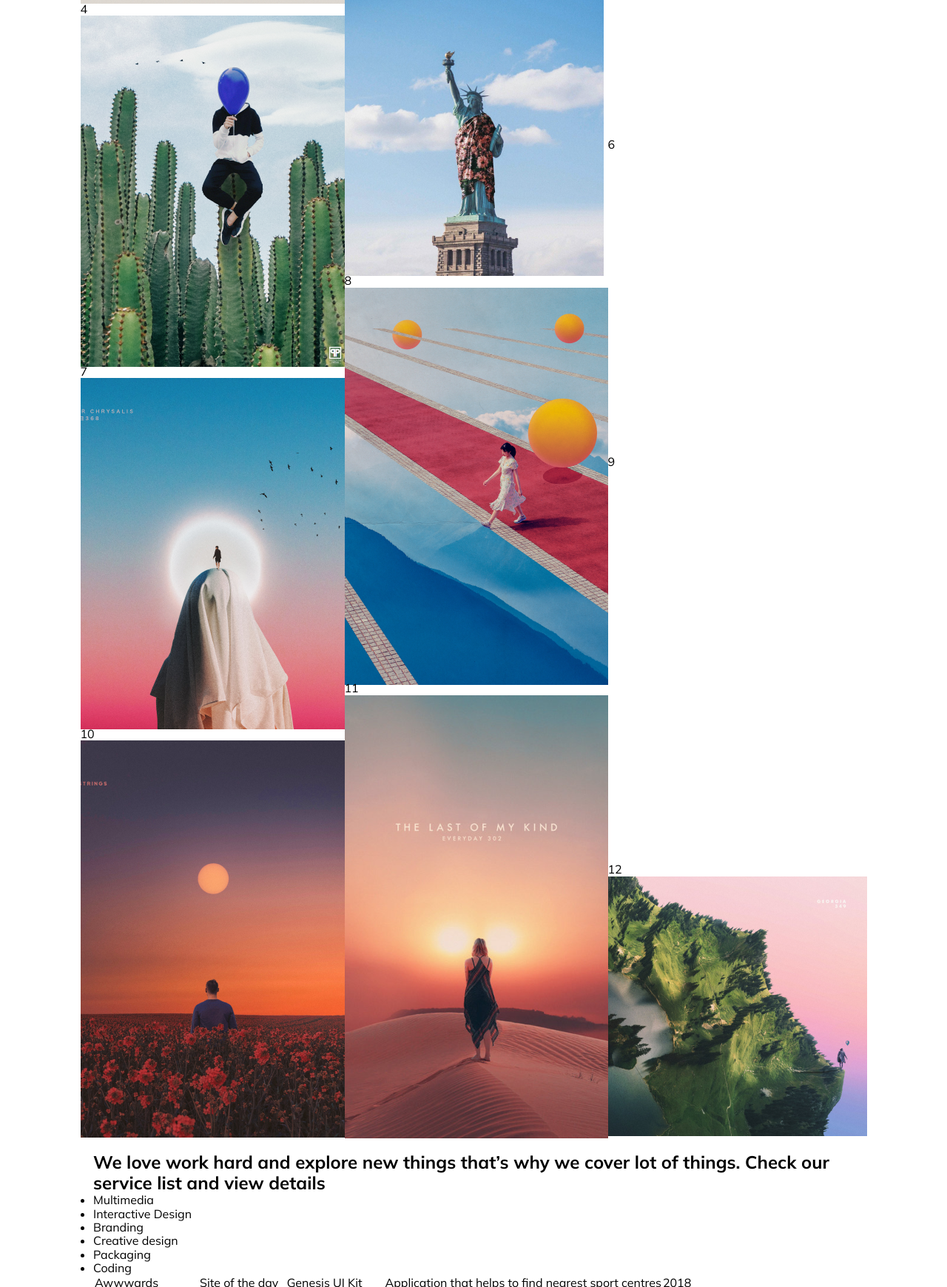
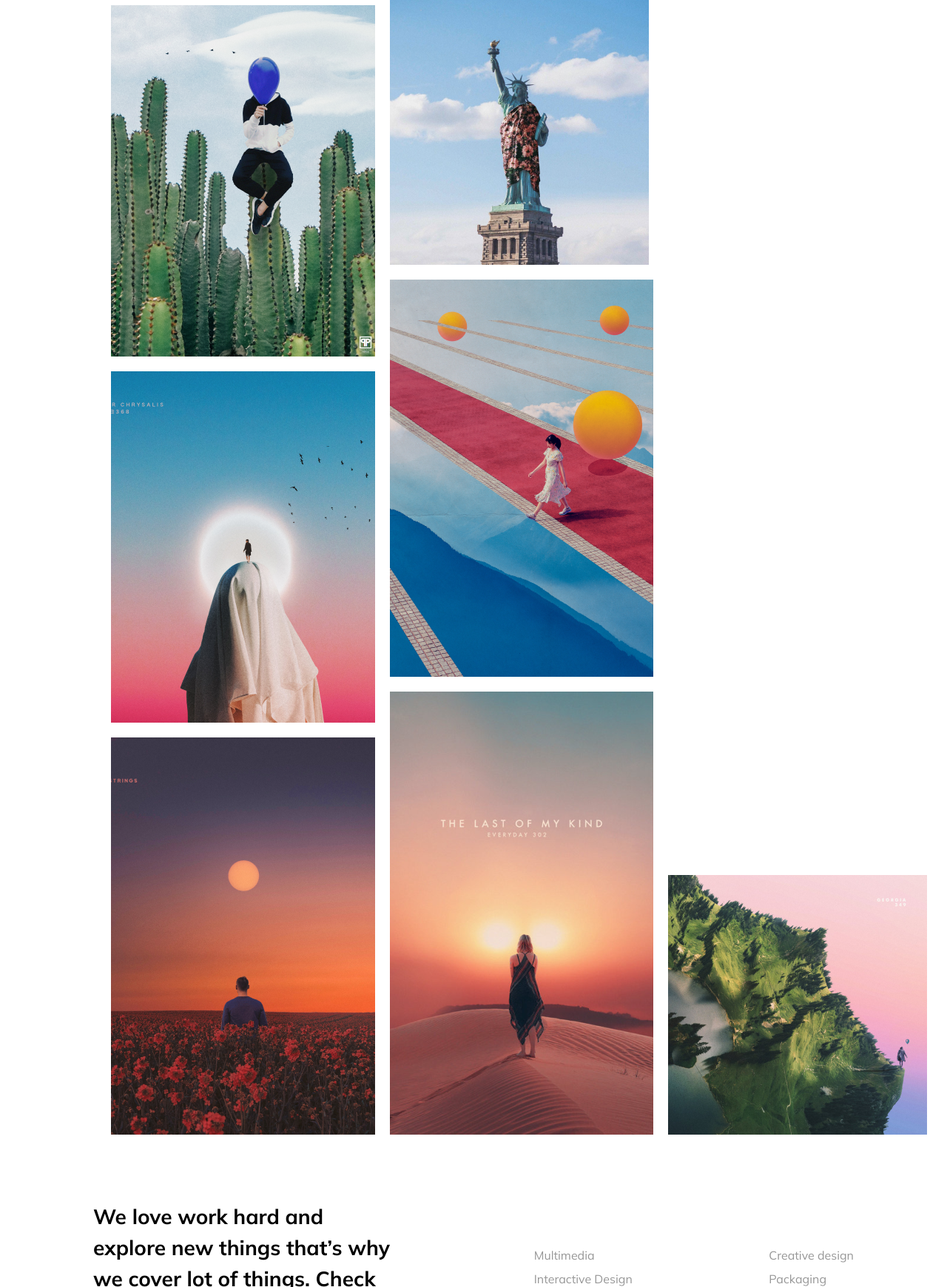
Before and after one commit to LoDeveloper/Genesis, a plain HTML site: page index.html in a window 1280 px wide. Shown: the part 1060-2800 px from the top of the page at 74% size. Drawn offline with Linux system fonts and the light colour scheme.

Commit message:
home page update

```diff
--- a/index.html
+++ b/index.html
@@ -41,18 +41,18 @@
 
         <section class="garid">
             <div class="grid-container">
-                <div class="grid-element-1">1<img src="images/img1.png" alt="Gallery img 1"></div>
-                <div class="grid-element-2">2<img src="images/img2.png" alt="Gallery img 2"></div>
-                <div class="grid-element-3">3<img src="images/Rectangle.png" alt="Blank"></div>
-                <div class="grid-element-4">4<img src="images/img3.png" alt="Gallery img 3"></div>
-                <div class="grid-element-5">5<img src="images/img4.png" alt="Gallery img 4"></div>
-                <div class="grid-element-6">6<img src="images/Rectangle.png" alt="Blank"></div>
-                <div class="grid-element-7">7<img src="images/img5.png" alt="Gallery img 5"></div>
-                <div class="grid-element-8">8<img src="images/img6.png" alt="Gallery img 6"></div>
-                <div class="grid-element-9">9<img src="images/Rectangle.png" alt="Blank"></div>
-                <div class="grid-element-10">10<img src="images/img7.png" alt="Gallery img 7"></div>
-                <div class="grid-element-11">11<img src="images/img8.png" alt="Gallery img 8"></div>
-                <div class="grid-element-12">12<img src="images/img9.png" alt="Gallery img 9"></div>
+                <div class="grid-element-1"><img src="images/img1.png" alt="Gallery img 1"></div>
+                <div class="grid-element-2"><img src="images/img2.png" alt="Gallery img 2"></div>
+                <div class="grid-element-3"><img src="images/Rectangle.png" alt="Blank"></div>
+                <div class="grid-element-4"><img src="images/img3.png" alt="Gallery img 3"></div>
+                <div class="grid-element-5"><img src="images/img4.png" alt="Gallery img 4"></div>
+                <div class="grid-element-6"><img src="images/Rectangle.png" alt="Blank"></div>
+                <div class="grid-element-7"><img src="images/img5.png" alt="Gallery img 5"></div>
+                <div class="grid-element-8"><img src="images/img6.png" alt="Gallery img 6"></div>
+                <div class="grid-element-9"><img src="images/Rectangle.png" alt="Blank"></div>
+                <div class="grid-element-10"><img src="images/img7.png" alt="Gallery img 7"></div>
+                <div class="grid-element-11"><img src="images/img8.png" alt="Gallery img 8"></div>
+                <div class="grid-element-12"><img src="images/img9.png" alt="Gallery img 9"></div>
             </div>
         </section>
 
@@ -73,20 +73,34 @@
         </section>
 
         <section class="awards">
-                <table class="awards-table">
+                <table>
                     <tr>
-                        <td>Awwwards</td>
-                        <td>Site of the day</td>
-                        <td>Genesis UI Kit</td>
-                        <td>Application that helps to find nearest sport centres</td>
-                        <td>2018</td>
+                        <th class="table-title">Awwwards</th>
+                        <td class="table-award">Site of the day</td>
+                        <td class="table-info">Genesis UI Kit</td>
+                        <td class="table-info">Application that helps to find nearest sport centres</td>
+                        <td class="table-year">2018</td>
                     </tr>
                     <tr>
-                        <td>CSSDesignAwards</td>
-                        <td>Best navigation</td>
-                        <td>Genesis Template</td>
-                        <td>Application that helps to find nearest sport centres</td>
-                        <td>2016</td>
+                        <td class="table-award">Best navigation</td>
+                        <td class="table-info">Genesis Template</td>
+                        <td class="table-info">Application that helps to find nearest sport centres</td>
+                        <td class="table-year">2018</td>
+                    </tr>
+                </table>
+                <table>
+                    <tr>
+                        <th class="table-title">CSSDesignAwards</th>
+                        <td class="table-award">Site of the day</td>
+                        <td class="table-info">Genesis UI Kit</td>
+                        <td class="table-info">Application that helps to find nearest sport centres</td>
+                        <td class="table-year">2017</td>
+                    </tr>
+                    <tr>
+                        <td class="table-award">Best navigation</td>
+                        <td class="table-info">Genesis Template</td>
+                        <td class="table-info">Application that helps to find nearest sport centres</td>
+                        <td class="table-year">2016</td>
                     </tr>
                 </table>
         </section>
--- /dev/null
+++ b/styles/scss/_grid-container.scss
@@ -0,0 +1,75 @@
+.grid {
+    display: flex;
+    justify-content: center;
+    width: 100%;
+
+}
+
+.grid-container {
+    display: grid;
+    height: 1960px;
+    grid-template-columns: repeat(3, 1fr);
+    grid-template-rows: repeat(32, 1fr);
+    margin: 24px;
+    gap: 20px;
+}
+
+.grid-element-1 {
+    grid-column: 1 / 2;
+    grid-row: 1 / 8;
+}
+
+.grid-element-2 {
+    grid-column: 2 / 3;
+    grid-row: 1 / 7;
+}
+
+.grid-element-3 {
+    grid-column: 3 / 4;
+    grid-row: 1 / 11;
+}
+
+.grid-element-4 {
+    grid-column: 1 / 2;
+    grid-row: 8 / 16;
+}
+
+.grid-element-5 {
+    grid-column: 2 / 3;
+    grid-row: 7 / 14;
+}
+
+.grid-element-6 {
+    grid-column: 3 / 4;
+    grid-row: 11 / 18;
+}
+
+.grid-element-7 {
+    grid-column: 1 / 2;
+    grid-row: 16 / 24;
+}
+
+.grid-element-8 {
+    grid-column: 2 / 3;
+    grid-row: 14 / 23;
+}
+
+.grid-element-9 {
+    grid-column: 3 / 4;
+    grid-row: 18 / 27;
+}
+
+.grid-element-10 {
+    grid-column: 1 / 2;
+    grid-row: 24 / 32;
+}
+
+.grid-element-11 {
+    grid-column: 2 / 3;
+    grid-row: 23 / 32;
+}
+
+.grid-element-12 {
+    grid-column: 3 / 4;
+    grid-row: 27 / 32;
+}
--- a/styles/scss/index.scss
+++ b/styles/scss/index.scss
@@ -54,77 +54,72 @@
 
 /* Grid section */
 
+@import 'grid-container';
 
-.grid {
+/* Services section */
+
+.services {
     display: flex;
+    justify-content: space-between;
+    align-items: center;
+    margin-top: 90px;
+    margin-bottom: 100px;
+
+        h2 {
+            font-size: 28px;
+            font-weight: bold;
+            width: 40%;
+            text-align: start;
+            line-height: 1.5;
+        }
+
+        .service-list {
+            color: $secondaryColor;
+            list-style: none;
+            line-height: 2;
+        }
+}
+
+/*Awards section */
+
+.awards {
+    width: 100%;
+
+}
+
+table {
+    display: flex;
+    justify-content: space-evenly;
+    flex-direction: column;
+}
+
+.table-title {
+    text-align: left;
+    width: 30%;
+    font-size: 22px;
+    font-weight: bold;
 }
 
 
-.grid-container {
-    display: grid;
-    justify-content: center;
-    height: 1960px;
-    grid-template-columns: repeat(3, 1fr);
-    grid-template-rows: repeat(32, 1fr);
-    margin: 24px;
+tr {
+    width: 70%;
+    display: flex;
+    justify-content: flex-end;
+
+
+        .table-award {
+            width: 10%;
+            font-weight: bold;
+            font-size: 18px;
         }
 
-.grid-element-1 {
-    grid-column: 1 / 2;
-    grid-row: 1 / 8;
+        .table-info {
+            width: 20%;
         }
 
-.grid-element-2 {
-    grid-column: 2 / 3;
-    grid-row: 1 / 7;
+        .table-year {
+            font-weight: bold;
+
         }
 
-.grid-element-3 {
-    grid-column: 3 / 4;
-    grid-row: 1 / 11;
 }
-
-.grid-element-4 {
-    grid-column: 1 / 2;
-    grid-row: 8 / 16;
-}
-
-.grid-element-5 {
-    grid-column: 2 / 3;
-    grid-row: 7 / 14;
-}
-
-.grid-element-6 {
-    grid-column: 3 / 4;
-    grid-row: 11 / 18;
-}
-
-.grid-element-7 {
-    grid-column: 1 / 2;
-    grid-row: 16 / 24;
-}
-
-.grid-element-8 {
-    grid-column: 2 / 3;
-    grid-row: 14 / 23;
-}
-
-.grid-element-9 {
-    grid-column: 3 / 4;
-    grid-row: 18 / 27;
-}
-
-.grid-element-10 {
-    grid-column: 1 / 2;
-    grid-row: 24 / 32;
-}
-
-.grid-element-11 {
-    grid-column: 2 / 3;
-    grid-row: 23 / 32;
-}
-
-.grid-element-12 {
-    grid-column: 3 / 4;
-    grid-row: 27 / 32;
-}
--- a/styles/scss/project.scss
+++ b/styles/scss/project.scss
@@ -80,7 +80,7 @@
         margin-bottom: 50px;
         font-size: 16px;
         line-height: 1.5;
-        color: $fontPrimary;
+        color: $secondaryColor;
     }
 }
 
```
Also changed, not shown: styles/css/index.css, styles/css/project.css, 2 other files. Lines whose indentation alone changed are shown as unchanged.
